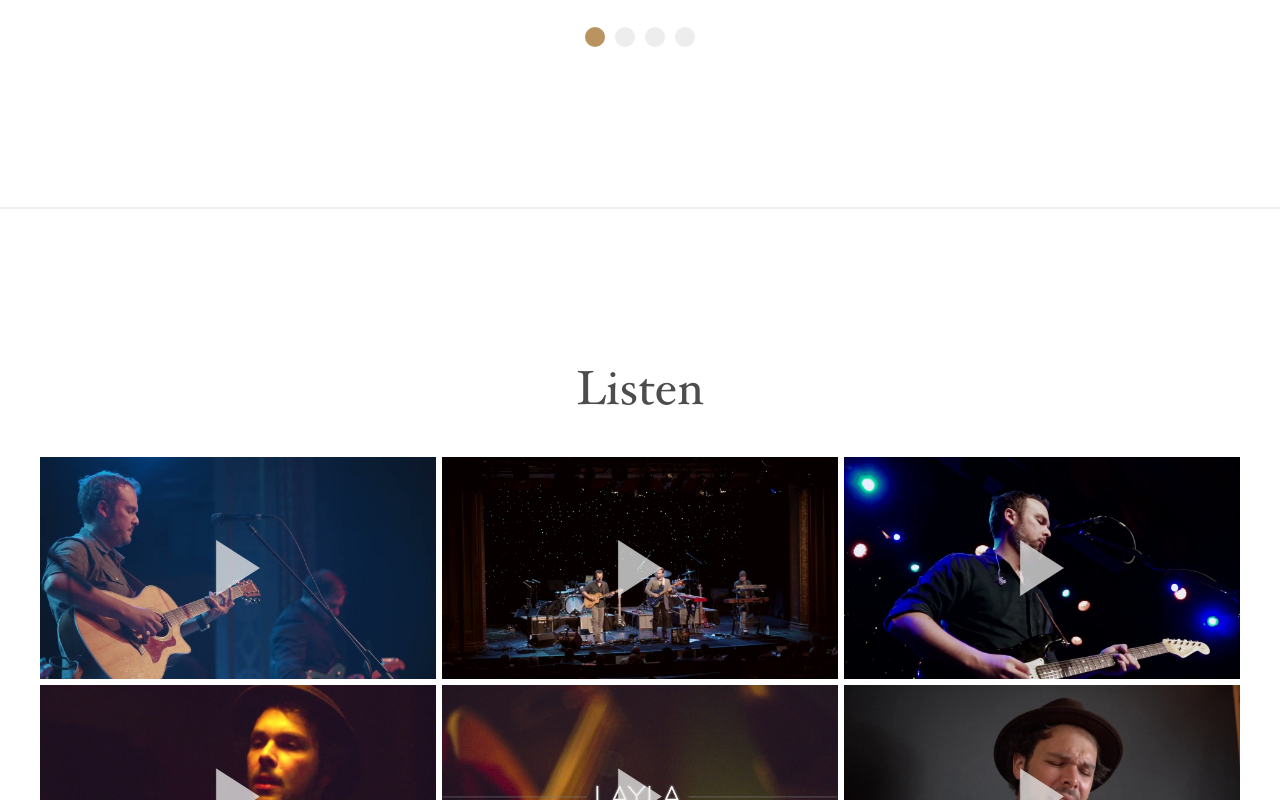
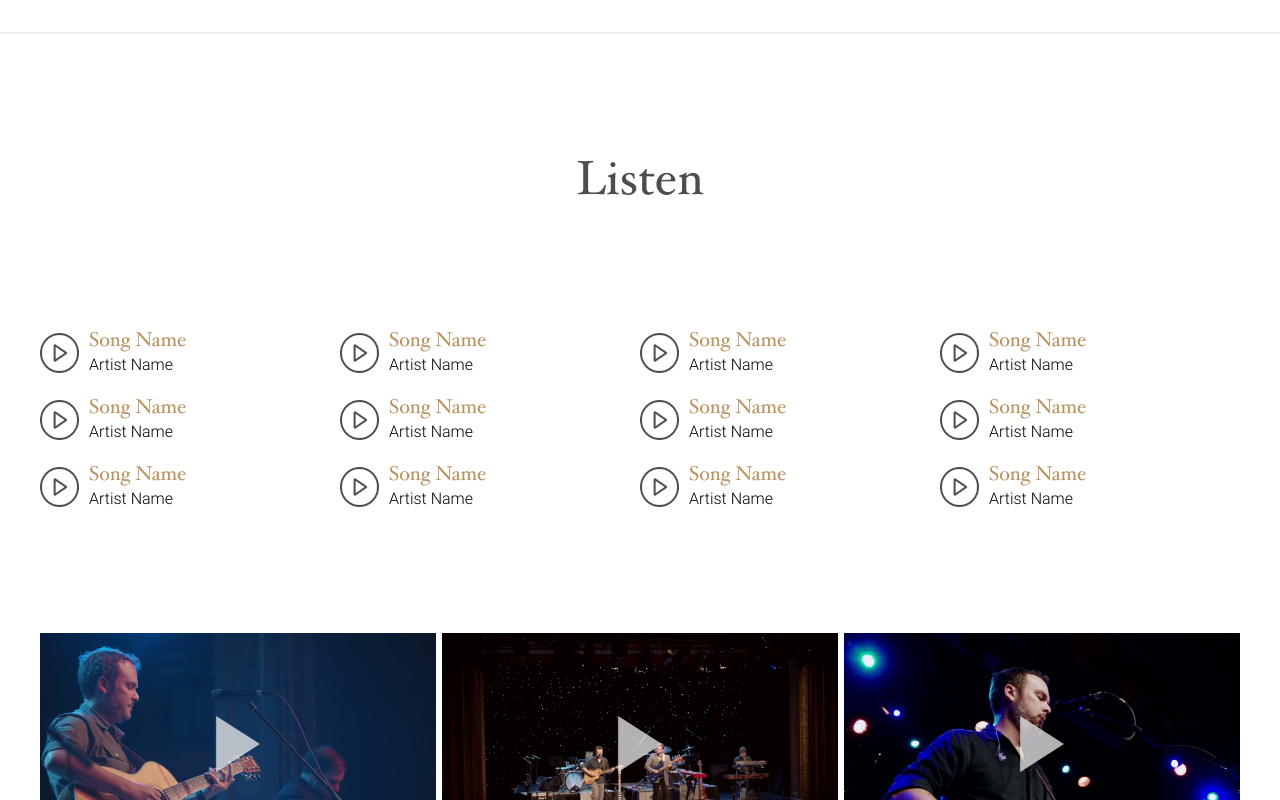
Before and after one commit to jeffbrowndev/robbie-christmas, a Next.js app: page / in a window 1280 px wide. Shown: the part 2000-2800 px from the top of the page. Built offline with nearby package versions, Linux system fonts and the light colour scheme.

Commit message:
Adds audio samples

```diff
--- a/components/sections/Listen.js
+++ b/components/sections/Listen.js
@@ -3,6 +3,8 @@ import MaxWidthContainer from "../layouts/MaxWidthContainer";
 import { useContext } from "react";
 import { DataContext } from "@/context/DataContext";
 import Video from "@/components/common/Video";
+import playAudio from "@/public/images/play-audio.png";
+import Image from "next/image";
 
 const Listen = () => {
   const { videos } = useContext(DataContext);
@@ -11,6 +13,92 @@ const Listen = () => {
     <MaxWidthContainer>
       <div className={styles['listen-content']}>
         <h2>Listen</h2>
+        <div className={styles['audio']}>
+          <div className={styles['song']}>
+            <Image alt='play audio' src={playAudio} className={styles['play-button']} />
+            <div className={styles['audio-data']}>
+              <h3>Song Name</h3>
+              <p>Artist Name</p>
+            </div>
+          </div>
+          <div className={styles['song']}>
+            <Image alt='play audio' src={playAudio} className={styles['play-button']} />
+            <div className={styles['audio-data']}>
+              <h3>Song Name</h3>
+              <p>Artist Name</p>
+            </div>
+          </div>
+          <div className={styles['song']}>
+            <Image alt='play audio' src={playAudio} className={styles['play-button']} />
+            <div className={styles['audio-data']}>
+              <h3>Song Name</h3>
+              <p>Artist Name</p>
+            </div>
+          </div>
+          <div className={styles['song']}>
+            <Image alt='play audio' src={playAudio} className={styles['play-button']} />
+            <div className={styles['audio-data']}>
+              <h3>Song Name</h3>
+              <p>Artist Name</p>
+            </div>
+          </div>
+          <div className={styles['song']}>
+            <Image alt='play audio' src={playAudio} className={styles['play-button']} />
+            <div className={styles['audio-data']}>
+              <h3>Song Name</h3>
+              <p>Artist Name</p>
+            </div>
+          </div>
+          <div className={styles['song']}>
+            <Image alt='play audio' src={playAudio} className={styles['play-button']} />
+            <div className={styles['audio-data']}>
+              <h3>Song Name</h3>
+              <p>Artist Name</p>
+            </div>
+          </div>
+          <div className={styles['song']}>
+            <Image alt='play audio' src={playAudio} className={styles['play-button']} />
+            <div className={styles['audio-data']}>
+              <h3>Song Name</h3>
+              <p>Artist Name</p>
+            </div>
+          </div>
+          <div className={styles['song']}>
+            <Image alt='play audio' src={playAudio} className={styles['play-button']} />
+            <div className={styles['audio-data']}>
+              <h3>Song Name</h3>
+              <p>Artist Name</p>
+            </div>
+          </div>
+          <div className={styles['song']}>
+            <Image alt='play audio' src={playAudio} className={styles['play-button']} />
+            <div className={styles['audio-data']}>
+              <h3>Song Name</h3>
+              <p>Artist Name</p>
+            </div>
+          </div>
+          <div className={styles['song']}>
+            <Image alt='play audio' src={playAudio} className={styles['play-button']} />
+            <div className={styles['audio-data']}>
+              <h3>Song Name</h3>
+              <p>Artist Name</p>
+            </div>
+          </div>
+          <div className={styles['song']}>
+            <Image alt='play audio' src={playAudio} className={styles['play-button']} />
+            <div className={styles['audio-data']}>
+              <h3>Song Name</h3>
+              <p>Artist Name</p>
+            </div>
+          </div>
+          <div className={styles['song']}>
+            <Image alt='play audio' src={playAudio} className={styles['play-button']} />
+            <div className={styles['audio-data']}>
+              <h3>Song Name</h3>
+              <p>Artist Name</p>
+            </div>
+          </div>
+        </div>
         <div className={styles['video-gallery']}>
           {videos.map(video => <Video video={video} key={video.src} />)}
         </div>
--- a/styles/listen.module.scss
+++ b/styles/listen.module.scss
@@ -3,9 +3,15 @@
 
 .listen-content {
   margin: $margin-large 0;
+  @include mQ($desktop-small) {
+    margin: $margin-large-desktop-small 0;
+  }
   h2 {
     text-align: center;
-    margin-bottom: $margin-small;
+    margin-bottom: $margin-large;
+    @include mQ($desktop-small) {
+      margin-bottom: $margin-large-desktop-small;
+    }
   }
   .video-gallery {
     display: flex;
@@ -13,7 +19,7 @@
     flex-wrap: wrap;
     .video-container {
       aspect-ratio: 16 / 9;
-      background: $medium-grey;
+      background: $black;
       width: 33%;
       margin-bottom: 0.5%;
       @include mQ($tablet) {
@@ -41,6 +47,58 @@
       }
     }
   }
+  .audio {
+    display: flex;
+    justify-content: space-between;
+    margin-bottom: calc($margin-large - $margin-xsmall);
+    width: 100%;
+    flex-wrap: wrap;
+    .song {
+      display: flex;
+      justify-content: left;
+      align-items: center;
+      margin-bottom: $margin-xsmall;
+      width: 25%;
+      @include mQ($desktop-small) {
+        width: calc(100% / 3);
+      }
+      @include mQ($tablet) {
+        width: 50%;
+      }
+      @include mQ($tablet-small) {
+        width: 100%;
+        border-bottom: 1px solid $light-grey;
+        padding: 10px 0;
+        margin: 0;
+      }
+      .audio-data {
+        margin-left: 10px;
+        h3 {
+          font-family: $hoefler;
+          font-weight: 300;
+          color: $accent;
+          font-size: 20px;
+          margin-bottom: 3px;
+        }
+        p {
+          font-family: $roboto-light;
+        }
+        @include mQ($tablet-small) {
+          width: 100%;
+          text-align: center;
+        }
+      }
+      .play-button {
+        @include mQ($tablet-small) {
+          width: 30px;
+          height: 30px;
+        }
+      }
+    }
+    @include mQ($desktop-small) {
+      margin-bottom: calc($margin-large-desktop-small - $margin-xsmall);
+    }
+  }
   @include mQ($desktop-small) {
     margin: $margin-large-desktop-small 0;
   }
--- a/styles/variables.scss
+++ b/styles/variables.scss
@@ -52,11 +52,13 @@ $roboto-italic-bold: "roboto-italic-bold";
 $container-max: 1200px;
 $desktop-small: 1250px;
 $tablet: 900px;
+$tablet-small: 650px;
 $mobile: 500px;
-$margin-large: 160px;
+$margin-large: 125px;
 $margin-large-desktop-small: 100px;
 $margin-small: 40px;
 $margin-small-desktop-small: 25px;
+$margin-xsmall: 25px;
 $line-height: 2;
 
 $h1: 64px;
```
Also changed, not shown: public/images/play-audio.png (added).
